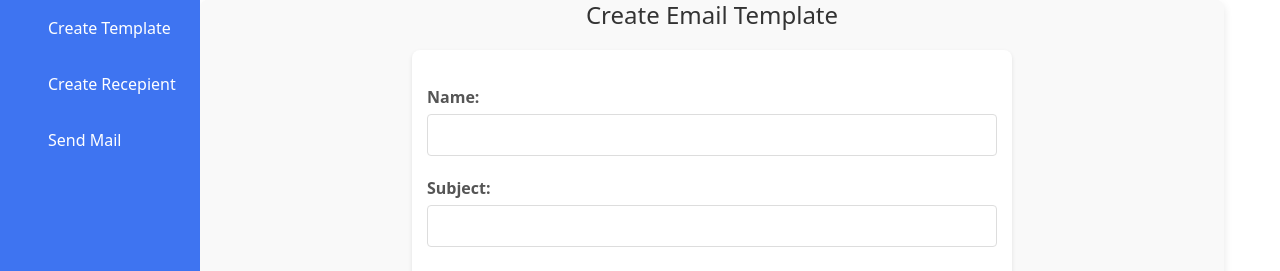
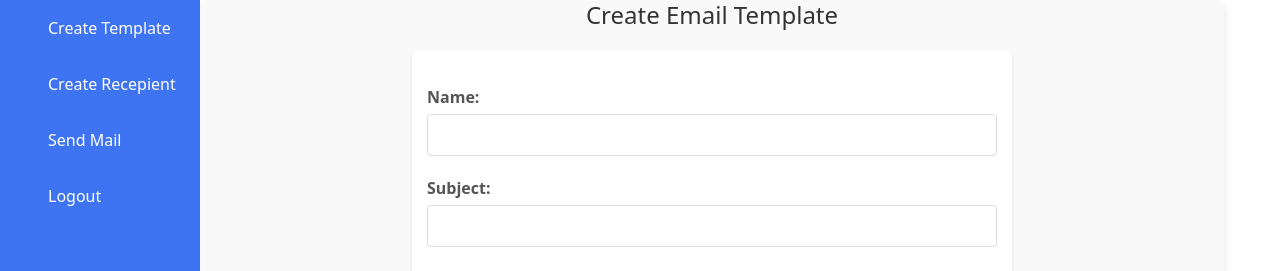
Before and after one commit to Niranjan-2690/bulk-email-tool-frontend, a React (Vite) app: page /editor in a window 1280 px wide. Shown: the top 271 px of the page. Built offline with nearby package versions, Linux system fonts and the light colour scheme; no server answers.

Commit message:
capstone project frontend

```diff
--- a/src/components/emailtemplateeditor.jsx
+++ b/src/components/emailtemplateeditor.jsx
@@ -42,6 +42,7 @@ const TemplateManager = () => {
                     <li><Link to="/editor">Create Template</Link></li>
                     <li><Link to="/recepient">Create Recepient</Link></li>
                     <li><Link to="/sendmails">Send Mail</Link></li>
+                    <li><Link to="/">Logout</Link></li>
                 </ul>
             </div>
                 <div className="template-manager content">
--- a/src/components/recepient.jsx
+++ b/src/components/recepient.jsx
@@ -52,6 +52,7 @@ const CreateRecipientList = () => {
                     <li><Link to="/editor">Create Template</Link></li>
                     <li><Link to="/recepient">Create Recepient</Link></li>
                     <li><Link to="/sendmails">Send Mail</Link></li>
+                    <li><Link to="/">Logout</Link></li>
                 </ul>
             </div>
                 <div className='content'>
--- a/src/components/sendemail.jsx
+++ b/src/components/sendemail.jsx
@@ -98,6 +98,7 @@ const SendEmails = () => {
                     <li><Link to="/editor">Create Template</Link></li>
                     <li><Link to="/recepient">Create Recepient</Link></li>
                     <li><Link to="/sendmails">Send Mail</Link></li>
+                    <li><Link to="/">Logout</Link></li>
                 </ul>
             </div>
             <div className="send-emails-container content">
```
